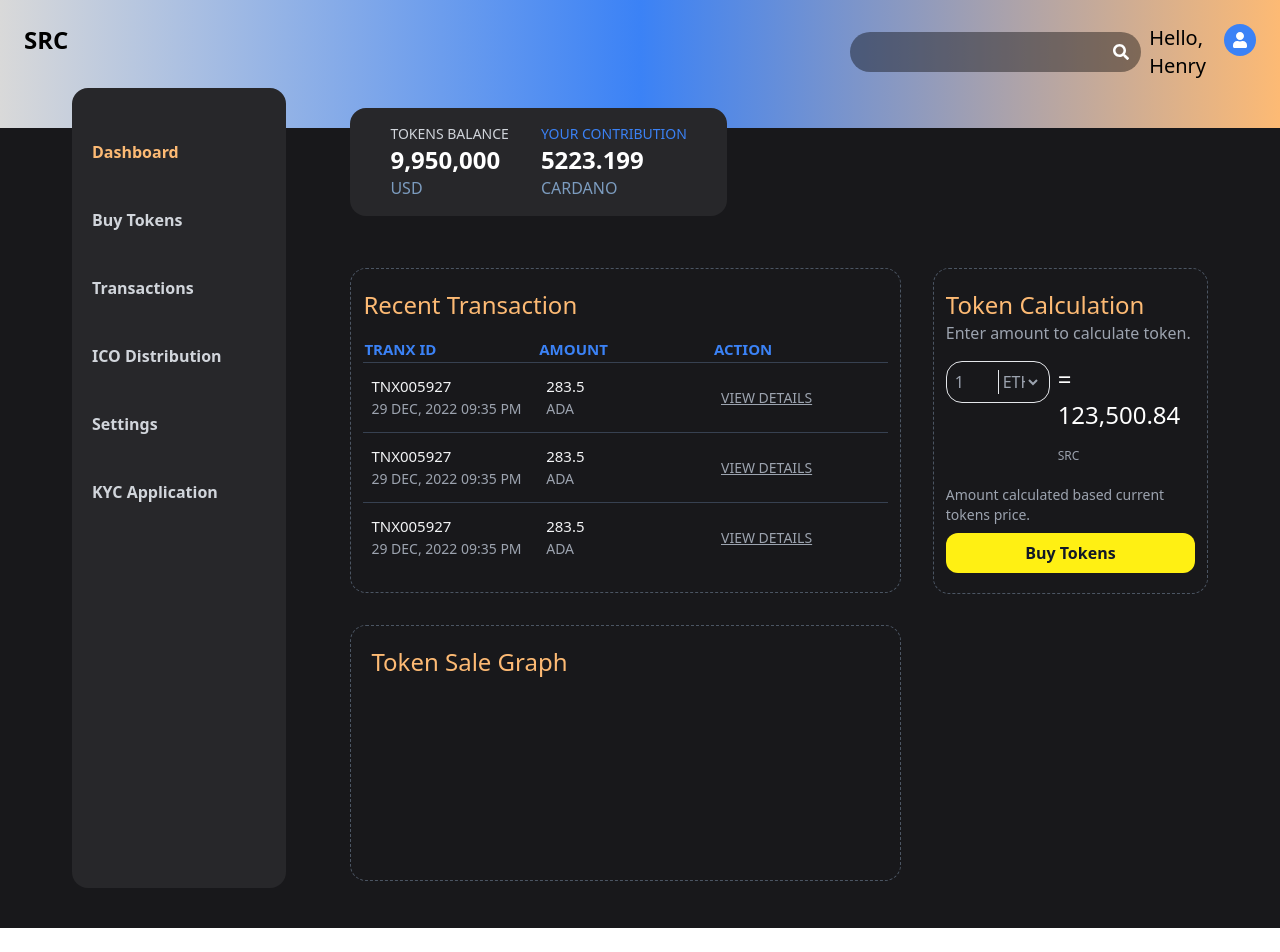
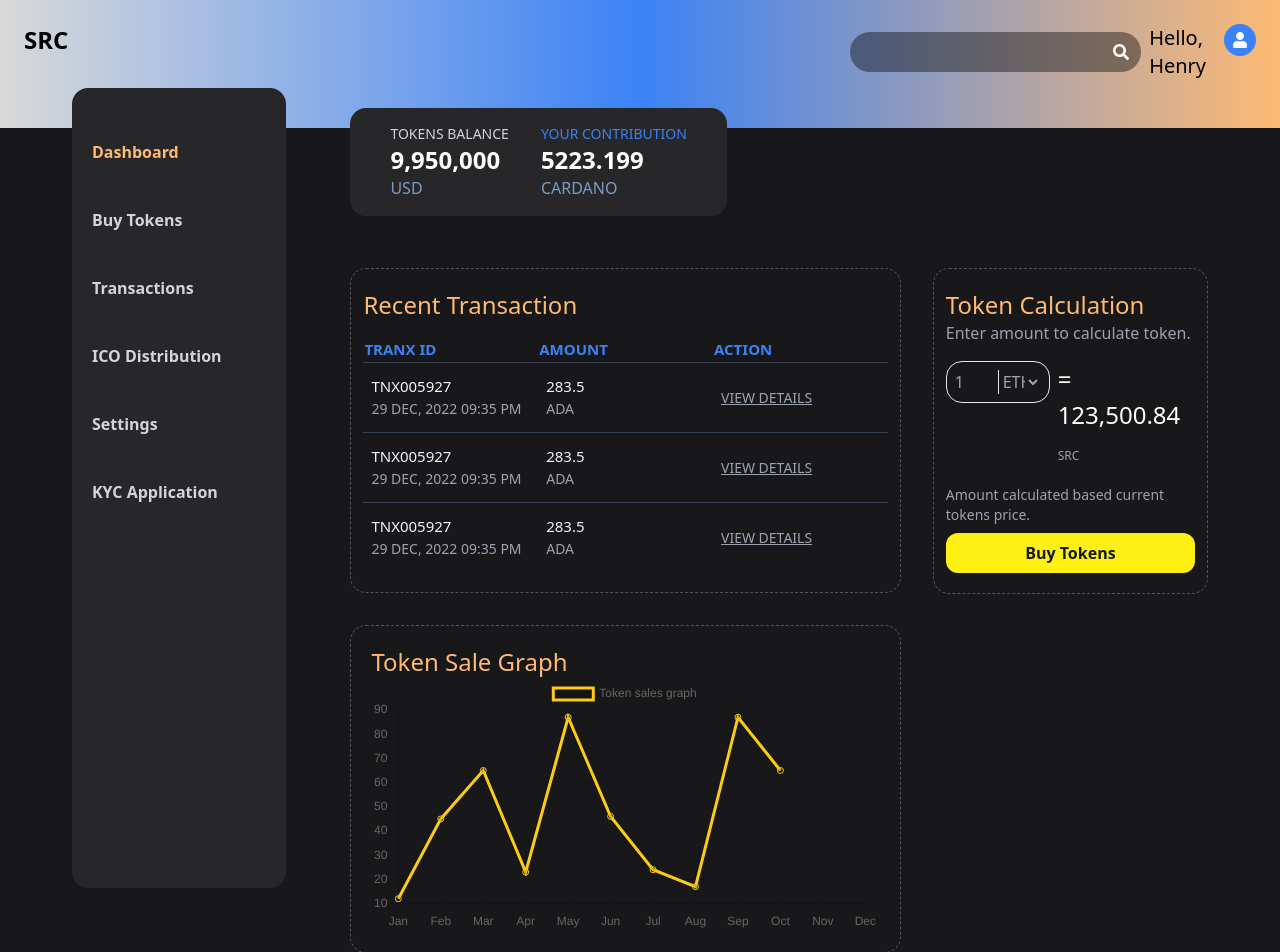
Before and after one commit to centrelocusdev/src, a React (Create React App) app: page /user in a window 1280 px wide. Shown: the top 952 px of the page. Before the commit the page ends 928 px from the top, so only its background shows below. Built offline with nearby package versions, Linux system fonts and the light colour scheme.

Commit message:
adding graphs

```diff
--- a/package.json
+++ b/package.json
@@ -10,6 +10,7 @@
     "daisyui": "^2.46.1",
     "react": "^18.2.0",
     "react-chartjs-2": "^5.2.0",
+    "react-circular-progressbar": "^2.1.0",
     "react-dom": "^18.2.0",
     "react-icons": "^4.7.1",
     "react-router-dom": "^6.6.1",
--- a/src/components/AdminTransactions.jsx
+++ b/src/components/AdminTransactions.jsx
@@ -6,9 +6,9 @@ const AdminTransactions = ({transactions}) => {
       <thead className="uppercase text-blue-500 text-left">
         <tr>
           <th>tranx id</th>
-          <th className="hidden md:block">tokens</th>
-          <th className="hidden md:block">amount</th>
-          <th className="hidden md:block">base amount</th>
+          <th className="hidden lg:block">tokens</th>
+          <th className="">amount</th>
+          <th className="hidden lg:block">base amount</th>
           <th>action</th>
         </tr>
       </thead>
@@ -19,15 +19,15 @@ const AdminTransactions = ({transactions}) => {
               <h6>{t.tId}</h6>
               <span className="text-sm text-gray-400">{t.date}</span>
             </td>
-            <td className="hidden md:block lg:px-2 px-4 lg:py-3">
+            <td className="hidden lg:block lg:px-2 px-4 lg:py-3">
               <h6>{t.tokens}</h6>
               <span className="text-sm text-gray-400">{t.tokenType}</span>
             </td>
-            <td className="hidden md:block lg:px-2 px-4 lg:py-3">
+            <td className="lg:px-2 px-4 lg:py-3">
               <h6>{t.amount}</h6>
               <span className="text-sm text-gray-400">{t.amountType}</span>
             </td>
-            <td className="hidden md:block lg:px-2 px-4 lg:py-3">
+            <td className="hidden lg:block lg:px-2 px-4 lg:py-3">
               <h6>{t.baseAmount}</h6>
               <span className="text-sm text-gray-400">{t.currency}</span>
             </td>
--- a/src/pages/admin/Dashboard.jsx
+++ b/src/pages/admin/Dashboard.jsx
@@ -1,5 +1,27 @@
 import React from "react";
 import AdminTransactions from "../../components/AdminTransactions";
+import {
+  Chart as ChartJS,
+  CategoryScale,
+  LinearScale,
+  PointElement,
+  LineElement,
+  Title,
+  Tooltip,
+  Legend,
+} from 'chart.js';
+
+import { Line } from "react-chartjs-2";
+
+ChartJS.register(
+  CategoryScale,
+  LinearScale,
+  PointElement,
+  LineElement,
+  Title,
+  Tooltip,
+  Legend
+);
 
 const Dashboard = () => {
   return (
@@ -56,6 +78,9 @@ const Dashboard = () => {
 
       <div className="md:mx-16 my-8 min-h-[16rem] border border-dashed border-gray-600 rounded-2xl p-5">
         <h5 className="text-yellow-500 text-2xl">Token Sale Graph</h5>
+        <div className="max-h-[16rem]">
+        <Line data={data} />
+        </div>
       </div>
 
       <div className="block md:mx-16 my-8 min-h-[10rem] border border-dashed border-gray-600 rounded-2xl p-5">
@@ -65,6 +90,45 @@ const Dashboard = () => {
       </div>
     </>
   );
+};
+
+const dataPeek = [12,45,65,23,87,46,24,17,87,65]
+
+const data = {
+  labels: [
+    "Jan",
+    "Feb",
+    "Mar",
+    "Apr",
+    "May",
+    "Jun",
+    "Jul",
+    "Aug",
+    "Sep",
+    "Oct",
+    "Nov",
+    "Dec",
+  ],
+  datasets: [
+    {
+        label: 'Token sales graph',
+        fill: true,
+        borderColor: '#facc15',
+        data: dataPeek,
+    }
+  ],
+  options: {
+    responsive: true,
+    scales: {
+        y: {
+        min: 0,
+        max: Math.max(...dataPeek)+5,
+        ticks: {
+            stepSize: 5
+        }
+        }
+    },
+    }
 };
 
 const transactions = [
--- a/src/pages/admin/Index.jsx
+++ b/src/pages/admin/Index.jsx
@@ -1,7 +1,14 @@
 import React from "react";
 import { useState } from "react";
 import { useNavigate } from "react-router-dom";
-import { FaThLarge, FaExchangeAlt, FaListAlt, FaSmile, FaCube, FaCog } from "react-icons/fa";
+import {
+  FaThLarge,
+  FaExchangeAlt,
+  FaListAlt,
+  FaSmile,
+  FaCube,
+  FaCog,
+} from "react-icons/fa";
 import Dashboard from "./Dashboard";
 import Transactions from "./Transactions";
 import KycList from "./KycList";
@@ -10,61 +17,80 @@ import Stage from "./Stage";
 import Settings from "./Settings";
 import Header from "../../components/Header";
 
+const Index = () => {
+  const navigate = useNavigate();
+  const tabs = [
+    "Dashboard",
+    "Transactions",
+    "KYC List",
+    "Users List",
+    "ICO/STO Stage",
+    "Settings",
+  ];
+  const [tab, setTab] = useState(tabs[0]);
+  const [showNav, setShowNav] = useState(false)
 
-const Index = () => {
-  const navigate = useNavigate()
-  const tabs = ["Dashboard", "Transactions", "KYC List", "Users List", "ICO/STO Stage", "Settings"]
-  const [tab, setTab] = useState(tabs[0])
+  const handleShowNavClick = (e) => {
+    setShowNav((prev) => !prev)
+  }
 
-  console.log(tab)
   const handleCurrentTab = (currentTab) => {
-    setTab(currentTab)
-  }
+    setTab(currentTab);
+  };
 
   const navItems = [
     {
-      name: 'Dashboard',
-      url: '/dashboard',
-      icon: 'FaThLarge'
-    }, {
-      name: 'Transactions',
-      url: '/transctions',
-      icon: 'FaExchangeAlt'
-    }, {
-      name: 'KYC List',
-      url: '/kyc-list',
-      icon: 'FaListAlt'
-    }, {
-      name: 'Users List',
-      url: '/users-list',
-      icon: 'FaSmile'
-    }, {
-      name: 'ICO/STO Stage',
-      url: '/stage',
-      icon: 'FaCube'
-    }, {
-      name: 'Settings',
-      url: '/settings',
-      icon: 'FaCube'
-    }
-  ]
+      name: "Dashboard",
+      url: "/dashboard",
+      icon: "FaThLarge",
+    },
+    {
+      name: "Transactions",
+      url: "/transctions",
+      icon: "FaExchangeAlt",
+    },
+    {
+      name: "KYC List",
+      url: "/kyc-list",
+      icon: "FaListAlt",
+    },
+    {
+      name: "Users List",
+      url: "/users-list",
+      icon: "FaSmile",
+    },
+    {
+      name: "ICO/STO Stage",
+      url: "/stage",
+      icon: "FaCube",
+    },
+    {
+      name: "Settings",
+      url: "/settings",
+      icon: "FaCube",
+    },
+  ];
 
   return (
     <>
-    <Header name={'Admin'} />
+      <Header name={"Admin"} showNav={handleShowNavClick} />
       <section className="bg-zinc-900 min-w-screen min-h-screen">
         <div className="flex md:mx-12 mx-6">
           {/* menu */}
-        <div className="md:w-2/5 md:-translate-y-10 mt-5 hidden">
-          <ul className="md:w-[60%] list-none bg-zinc-800 text-zinc-300 rounded-2xl p-5">
-            {
-              navItems.map(({name, url, icon}, index) => (
+          <div className={`md:w-1/4 md:-translate-y-10 bg-zinc-800 text-gray-300 md:rounded-2xl md:mr-16 lg:block top-0 right-0 h-screen ${showNav?'fixed':'hidden'}`}>
+            <ul className={`list-none p-5 `}>
+              {navItems.map(({ name, url, icon }, index) => (
                 <li key={index} className="my-5">
-                  <button onClick={(e) => handleCurrentTab(e.target.textContent)} className={`${tab == name && "text-amber-500"} flex mr-10 md:px-0 px-5 w-full lg:w-fit hover:text-amber-500 py-3 text-left font-semibold`}>
-                    {name}</button>
+                  <button
+                    onClick={(e) => handleCurrentTab(e.target.textContent)}
+                    className={`${
+                      tab == name && "text-amber-500"
+                    } flex mr-10 md:px-0 px-5 w-full lg:w-fit hover:text-amber-500 py-3 text-left font-semibold`}
+                  >
+                    {name}
+                  </button>
                 </li>
-              ))
-            }
+              ))}
             </ul>
           </div>
 
@@ -80,7 +106,7 @@ const Index = () => {
         </div>
       </section>
     </>
-  )
-}
+  );
+};
 
-export default Index
+export default Index;
--- a/src/pages/user/Dashboard.jsx
+++ b/src/pages/user/Dashboard.jsx
@@ -1,8 +1,27 @@
 import React from "react";
-import ButtonPrimary from "../../components/ButtonPrimary";
-import NavHeader from "../../components/NavHeader";
-import NavMenu from "../../components/NavMenu";
 import UserTransaction from "../../components/UserTransaction";
+import {
+  Chart as ChartJS,
+  CategoryScale,
+  LinearScale,
+  PointElement,
+  LineElement,
+  Title,
+  Tooltip,
+  Legend,
+} from 'chart.js';
+
+import { Line } from "react-chartjs-2";
+
+ChartJS.register(
+  CategoryScale,
+  LinearScale,
+  PointElement,
+  LineElement,
+  Title,
+  Tooltip,
+  Legend
+);
 
 const Dashboard = () => {
   return (
@@ -17,6 +36,10 @@ const Dashboard = () => {
 
           <div className="my-8 min-h-[16rem] border border-dashed border-gray-600 rounded-2xl p-5">
             <h5 className="text-orange-300 text-2xl">Token Sale Graph</h5>
+
+            {/* <div className="w-full  min-h-[15rem] max-h-min border mt-3"> */}
+              <Line data={data} />
+            {/* </div> */}
           </div>
         </div>
         <div className="md:w-2/6">
@@ -67,6 +90,45 @@ const Dashboard = () => {
   );
 };
 
+const dataPeek = [12,45,65,23,87,46,24,17,87,65]
+
+const data = {
+  labels: [
+    "Jan",
+    "Feb",
+    "Mar",
+    "Apr",
+    "May",
+    "Jun",
+    "Jul",
+    "Aug",
+    "Sep",
+    "Oct",
+    "Nov",
+    "Dec",
+  ],
+  datasets: [
+    {
+        label: 'Token sales graph',
+        fill: true,
+        borderColor: '#facc15',
+        data: dataPeek,
+    }
+  ],
+  options: {
+    responsive: true,
+    scales: {
+        y: {
+        min: 0,
+        max: Math.max(...dataPeek)+5,
+        ticks: {
+            stepSize: 5
+        }
+        }
+    },
+    }
+};
+
 const transactions = [
   {
     tId: "TNX005927",
--- a/src/pages/user/Index.jsx
+++ b/src/pages/user/Index.jsx
@@ -33,12 +33,10 @@ const Index = () => {
   const [tab, setTab] = useState(tabs[0]);
   const [showNav, setShowNav] = useState(false)
 
-  console.log(showNav)
   const handleShowNavClick = (e) => {
     setShowNav((prev) => !prev)
   }
 
-  console.log(tab);
   const handleCurrentTab = (currentTab) => {
     setTab(currentTab);
   };
```
Also changed, not shown: 1 other file (tests, documents, lock files or other folders). Lines whose indentation alone changed are shown as unchanged.
